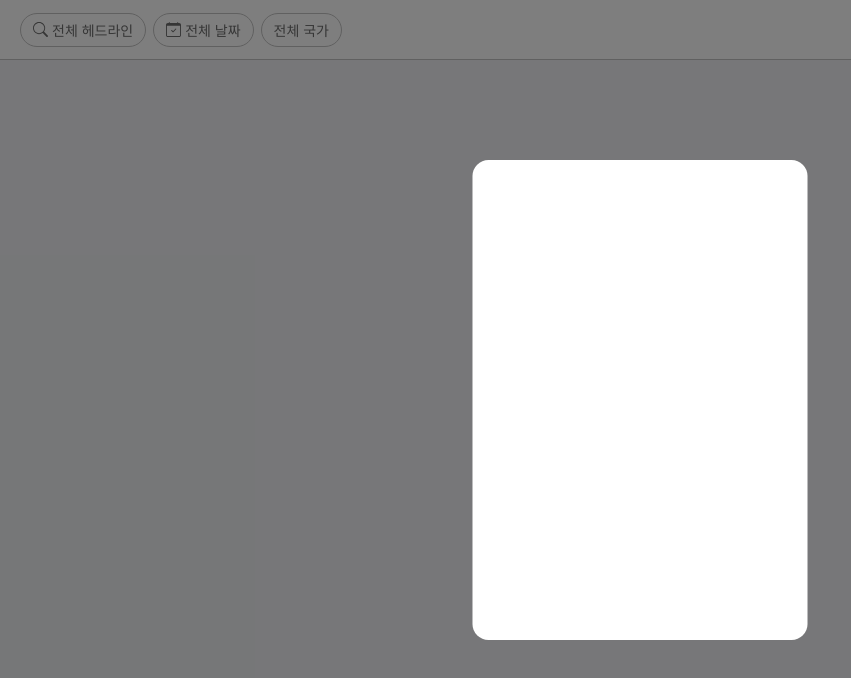
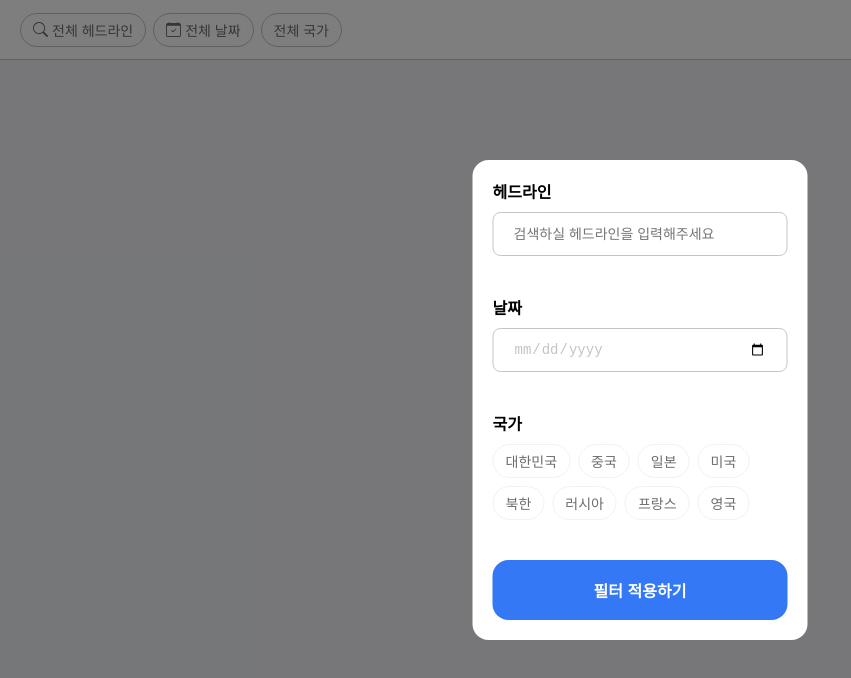
Before and after one commit to kyw0716/new-york-times, a Next.js app: page / in a window 1280 px wide. Both pictures are taken after a click on the button "전체 헤드라인". Shown: the top 678 px of the page, without its empty margins (0-851 px from the left). Built offline with nearby package versions, Linux system fonts and the light colour scheme; no server answers.

Commit message:
style: 필터 모달 기본 레이아웃 추가

```diff
--- a/src/components/modal/filterModal/FilterModal.tsx
+++ b/src/components/modal/filterModal/FilterModal.tsx
@@ -1,12 +1,35 @@
 import styled from 'styled-components';
 
 function FilterModal() {
-  return <Container></Container>;
+  return (
+    <Container>
+      <InputLabelContainer>
+        <Label>헤드라인</Label>
+        <Input placeholder="검색하실 헤드라인을 입력해주세요" />
+      </InputLabelContainer>
+      <InputLabelContainer>
+        <Label>날짜</Label>
+        <Input type="date" />
+      </InputLabelContainer>
+      <InputLabelContainer>
+        <Label>국가</Label>
+        <CountryButtonContainer>
+          {['대한민국', '중국', '일본', '미국', '북한', '러시아', '프랑스', '영국'].map(
+            (country) => (
+              <CountryButton key={country}>{country}</CountryButton>
+            )
+          )}
+        </CountryButtonContainer>
+      </InputLabelContainer>
+      <SubmitButton>필터 적용하기</SubmitButton>
+    </Container>
+  );
 }
 
-const Container = styled.div`
+const Container = styled.form`
   width: 335px;
   height: 480px;
+  padding: 20px;
 
   display: flex;
   flex-direction: column;
@@ -22,4 +45,72 @@ const Container = styled.div`
   border-radius: 16px;
 `;
 
+const Label = styled.label`
+  font-size: 16px;
+  font-weight: 700;
+
+  line-height: 24px;
+`;
+
+const Input = styled.input`
+  width: 295px;
+  height: 44px;
+  padding: 10px 20px;
+  margin-top: 8px;
+
+  box-sizing: border-box;
+
+  border: 1px solid #c4c4c4;
+  border-radius: 8px;
+
+  color: #c4c4c4;
+  font-size: 14px;
+`;
+
+const InputLabelContainer = styled.div`
+  margin-bottom: 40px;
+  flex-shrink: 0;
+`;
+
+const SubmitButton = styled.button`
+  width: 295px;
+  height: 60px;
+
+  background-color: #3478f6;
+  color: white;
+
+  border: none;
+  border-radius: 16px;
+
+  font-size: 16px;
+  font-weight: 700;
+
+  cursor: pointer;
+`;
+
+const CountryButtonContainer = styled.div`
+  width: 295px;
+  height: 76px;
+  margin-top: 8px;
+
+  display: flex;
+  flex-wrap: wrap;
+  gap: 8px;
+`;
+
+const CountryButton = styled.button`
+  width: fit-content;
+  height: 34px;
+  padding: 0 12px;
+
+  background-color: inherit;
+  color: #6d6d6d;
+  font-size: 14px;
+
+  border: 1px solid #f2f2f2;
+  border-radius: 30px;
+
+  cursor: pointer;
+`;
+
 export default FilterModal;
```
